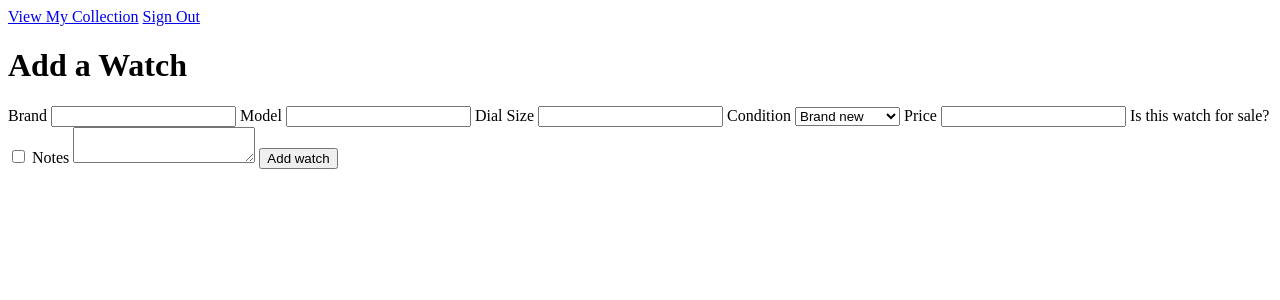
After one commit to najbrian/watch-collection-app, a Node server app: page /users/2/watches/new in a window 1280 px wide. The commit adds this page. Shown: the top 300 px of the page. Run offline with Node 20, Linux system fonts and the light colour scheme; the visitor is signed in with stand-in values (Sample User, id 1); some libraries are stand-ins or nearby versions.

```diff
--- a/controllers/watches.js
+++ b/controllers/watches.js
@@ -4,8 +4,48 @@ const router = express.Router();
 const User = require('../models/user.js');
 const Watch = require('../models/watch.js');
 
-router.get('/', (req, res) => {
-  res.render('watches/index.ejs')
+///users/:userId/watches
+
+router.get('/', async (req, res) => {
+  try {
+    const populatedWatches = await Watch.find({}).populate('owner')
+    currentUser = req.session.user
+    res.render('watches/index.ejs', { watches: populatedWatches, currentUser })
+  } catch (error) {
+    console.log(error)
+    res.redirect('/')
+  }
+})
+
+router.get('/new', (req, res) => {
+  res.render('watches/new.ejs')
+})
+
+router.get('/:watchId', async (req, res) => {
+  try {
+    const watchData = await Watch.findById(req.params.watchId)
+    res.render('watches/show.ejs', { watch: watchData })
+  } catch (error) {
+    console.log(error)
+    res.redirect('/')
+  }
+})
+
+router.post('/', async (req, res) => {
+  try {
+    req.body.owner = req.session.user._id
+    if (req.body.isForSale === "on") {
+      req.body.isForSale = true;
+    } else {
+      req.body.isForSale = false;
+    }
+    await Watch.create(req.body)
+    res.redirect('/users/:userId/watches')
+  } catch (error) {
+    console.log(error)
+    res.redirect('/')
+  }
+
 })
 
 module.exports = router
--- a/views/partials/_navbar.ejs
+++ b/views/partials/_navbar.ejs
@@ -1,6 +1,6 @@
 <nav>
   <% if (user) { %>
-    <a href="/listings">View all Listings</a>
+    <a href="/users/<%= user._id %>/watches">View My Collection</a>
     <a href="/auth/sign-out">Sign Out</a>
     <% } else { %>
       <a href="/auth/sign-up">Sign Up</a>
--- /dev/null
+++ b/views/watches/new.ejs
@@ -0,0 +1,47 @@
+<!DOCTYPE html>
+<html lang="en">
+
+<head>
+  <meta charset="UTF-8">
+  <meta name="viewport" content="width=device-width, initial-scale=1.0">
+  <title>My Collection</title>
+</head>
+
+<body>
+  <%- include('../partials/_navbar') %>
+
+  <h1>Add a Watch</h1>
+  <form action="/users/<%= user._id %>/watches" method="POST">
+    <label for="brand">Brand</label>
+    <input id="brand" name="brand" required>
+
+    <label for="model">Model</label>
+    <input id="model" name="model" required>
+
+    <label for="dialsize">Dial Size</label>
+    <input id="dialsize" name="dialsize" required>
+
+    <label for="condition">Condition</label>
+    <select id="condition" name="condition" required>
+      <option value="brand-new">Brand new</option>
+      <option value="mint-condition">Mint condition</option>
+      <option value="slightly-used">Slightly used</option>
+      <option value="used">Used</option> .
+      <option value="old">Vintage</option>
+    </select>
+    <label for="price">Price</label>
+    <input id="price" name="price" type="number" min="0">
+
+    <label for="forsale">Is this watch for sale?</label>
+    <input id="forsale" name="isForSale" type="checkbox">
+
+    <label for="notes">Notes</label>
+    <textarea id="notes" name="notes"></textarea>
+
+    <button type="submit">Add watch</button>
+  </form>
+
+
+</body>
+
+</html>
```
Also changed, not shown: views/watches/index.ejs (+17 -0 lines), views/watches/show.ejs (added, +15 -0 lines).
